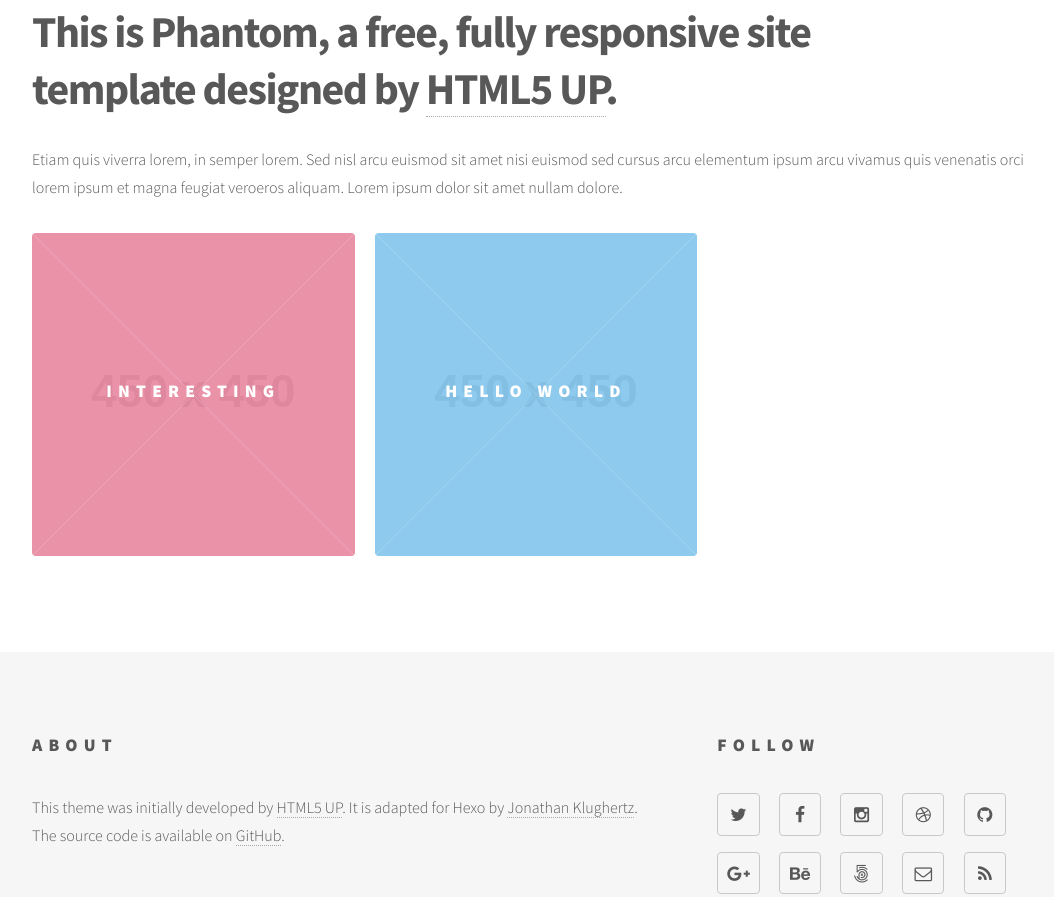
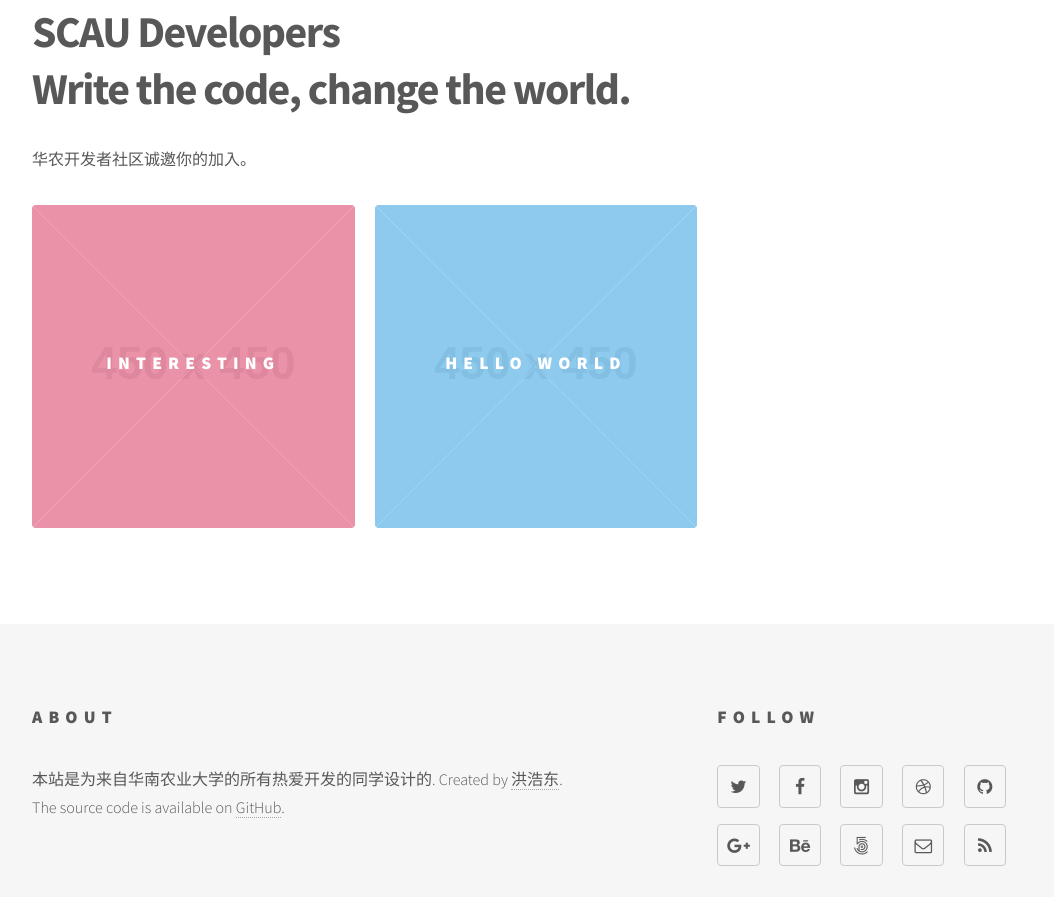
Before and after one commit to scaudevelopers/scaudevelopers.github.io, a plain HTML site: page index.html in a window 1280 px wide. Shown: the part 199-1096 px from the top of the page, without its empty margins (104-1158 px from the left). Drawn offline with Linux system fonts and the light colour scheme; placeholder pictures from the web are drawn by us.

Commit message:
Site updated: 2016-11-21 19:16:40

```diff
--- a/index.html
+++ b/index.html
@@ -105,8 +105,8 @@
 
                 <!-- Main Content -->
                 <header>
-    <h1>This is Phantom, a free, fully responsive site<br />template designed by <a href="http://html5up.net">HTML5 UP</a>.</h1>
-    <p>Etiam quis viverra lorem, in semper lorem. Sed nisl arcu euismod sit amet nisi euismod sed cursus arcu elementum ipsum arcu vivamus quis venenatis orci lorem ipsum et magna feugiat veroeros aliquam. Lorem ipsum dolor sit amet nullam dolore.</p>
+    <h1>SCAU Developers<br />Write the code, change the world.</h1>
+    <p>华农开发者社区诚邀你的加入。</p>
 </header>
 
 <section class="tiles">
@@ -153,7 +153,7 @@
         <section>
             <h2>About</h2>
             <div>
-                This theme was initially developed by <a href="http://html5up.net" target="_blank">HTML5 UP</a>. It is adapted for Hexo by <a href="http://www.codeblocq.com/" target="_blank">Jonathan Klughertz</a>.<br />The source code is available on <a href="https://github.com/klugjo/hexo-theme-phantom" target="_blank">GitHub</a>.
+                本站是为来自华南农业大学的所有热爱开发的同学设计的. Created by <a href="https://scauos.github.io/" target="_blank">洪浩东</a>.<br />The source code is available on <a href="https://github.com/klugjo/hexo-theme-phantom" target="_blank">GitHub</a>.
             </div>
         </section>
         <section>
```
Also changed, not shown: 2016/11/21/hello-world/index.html (+1 -1 lines), 2016/11/21/interesting/index.html (+1 -1 lines), archives/2016/11/index.html (+3 -3 lines), archives/2016/index.html (+3 -3 lines), archives/index.html (+3 -3 lines).
